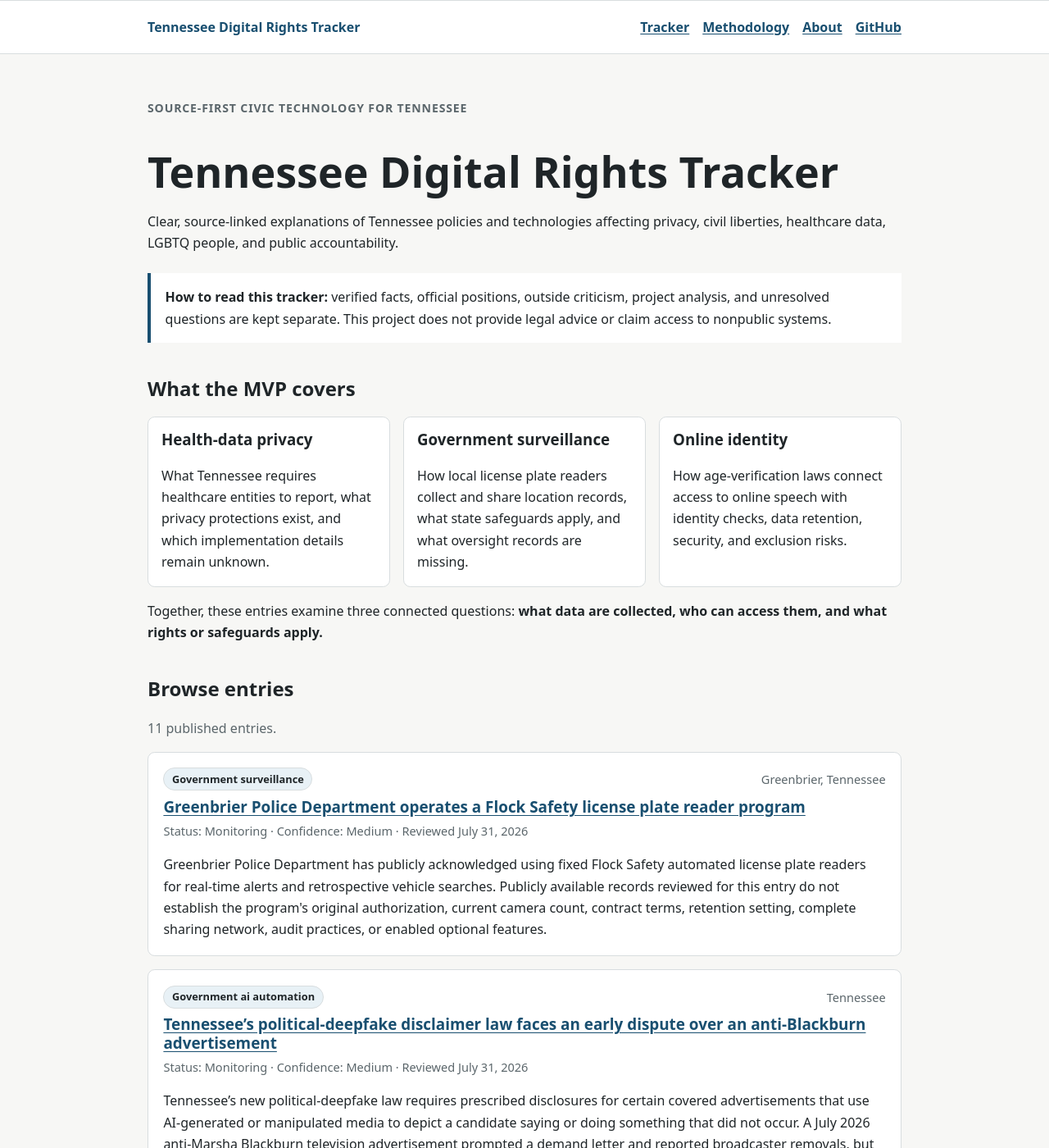
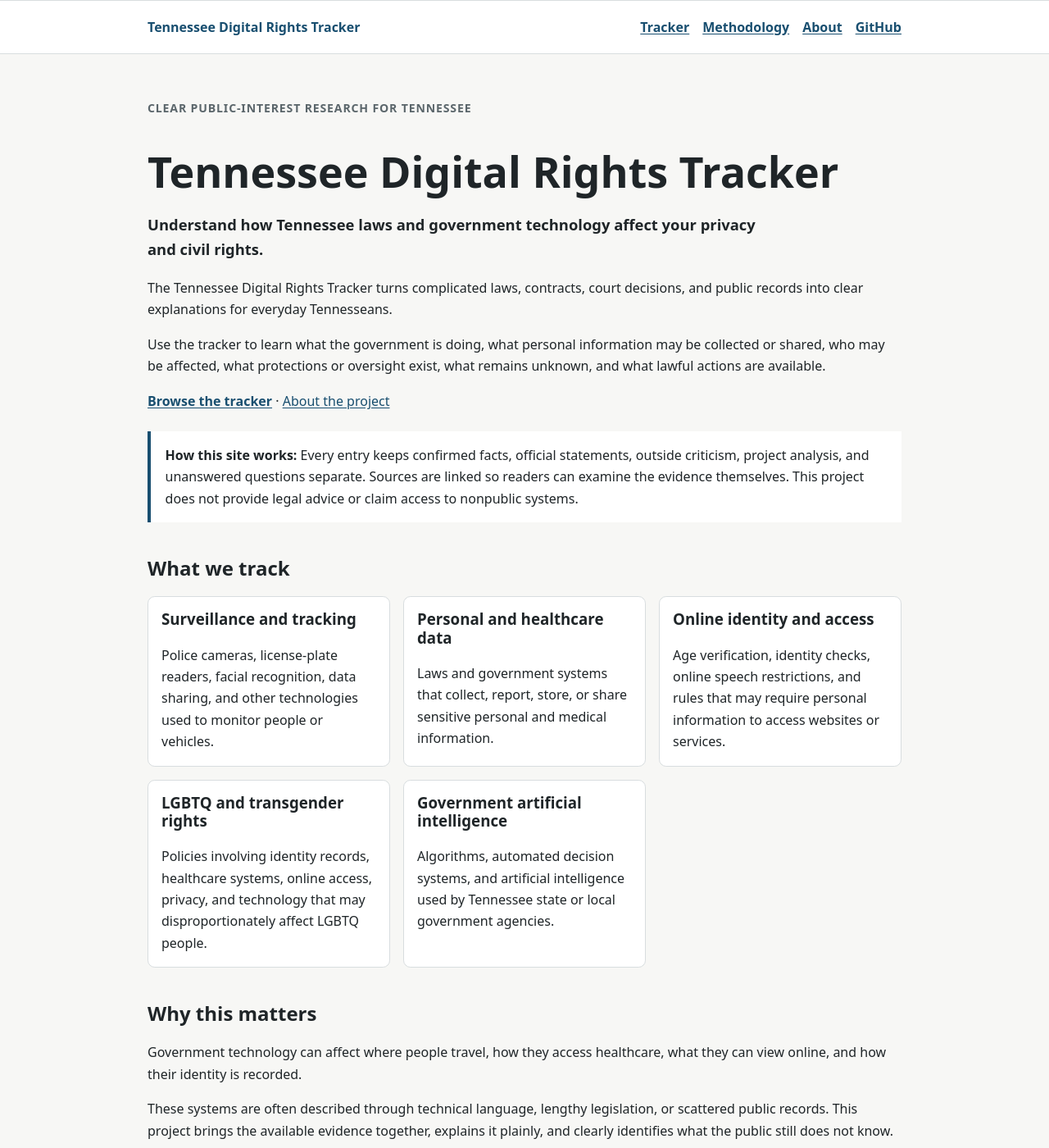
Before and after one commit to madebytommi/tennessee-digital-rights-tracker, a Jekyll site: the page built from index.md, in a window 1280 px wide and 1400 px high. Shown: the whole window at 82% size. Built offline with Jekyll 4.4.1, drawn with Linux system fonts in a browser that asks for light colours; some of the changed text lies outside the part shown.

Commit message:
Clarify homepage purpose and audience

```diff
--- a/index.md
+++ b/index.md
@@ -1,36 +1,55 @@
 ---
 layout: default
 title: Home
+summary: Clear, source-linked explanations of how Tennessee laws and government technologies affect privacy, identity, personal data, and civil rights.
 ---
 
-<p class="project-kicker">Source-first civic technology for Tennessee</p>
+<p class="project-kicker">Clear public-interest research for Tennessee</p>
 
 # Tennessee Digital Rights Tracker
 
-Clear, source-linked explanations of Tennessee policies and technologies affecting privacy, civil liberties, healthcare data, LGBTQ people, and public accountability.
+<p class="lede"><strong>Understand how Tennessee laws and government technology affect your privacy and civil rights.</strong></p>
+
+The Tennessee Digital Rights Tracker turns complicated laws, contracts, court decisions, and public records into clear explanations for everyday Tennesseans.
+
+Use the tracker to learn what the government is doing, what personal information may be collected or shared, who may be affected, what protections or oversight exist, what remains unknown, and what lawful actions are available.
+
+[**Browse the tracker**](#browse-entries) · [About the project]({{ '/about/' | relative_url }})
 
 <div class="notice">
-  <strong>How to read this tracker:</strong> verified facts, official positions, outside criticism, project analysis, and unresolved questions are kept separate. This project does not provide legal advice or claim access to nonpublic systems.
+  <strong>How this site works:</strong> Every entry keeps confirmed facts, official statements, outside criticism, project analysis, and unanswered questions separate. Sources are linked so readers can examine the evidence themselves. This project does not provide legal advice or claim access to nonpublic systems.
 </div>
 
-## What the MVP covers
+## What we track
 
 <div class="coverage-grid">
   <section class="coverage-card">
-    <h3>Health-data privacy</h3>
-    <p>What Tennessee requires healthcare entities to report, what privacy protections exist, and which implementation details remain unknown.</p>
+    <h3>Surveillance and tracking</h3>
+    <p>Police cameras, license-plate readers, facial recognition, data sharing, and other technologies used to monitor people or vehicles.</p>
   </section>
   <section class="coverage-card">
-    <h3>Government surveillance</h3>
-    <p>How local license plate readers collect and share location records, what state safeguards apply, and what oversight records are missing.</p>
+    <h3>Personal and healthcare data</h3>
+    <p>Laws and government systems that collect, report, store, or share sensitive personal and medical information.</p>
   </section>
   <section class="coverage-card">
-    <h3>Online identity</h3>
-    <p>How age-verification laws connect access to online speech with identity checks, data retention, security, and exclusion risks.</p>
+    <h3>Online identity and access</h3>
+    <p>Age verification, identity checks, online speech restrictions, and rules that may require personal information to access websites or services.</p>
+  </section>
+  <section class="coverage-card">
+    <h3>LGBTQ and transgender rights</h3>
+    <p>Policies involving identity records, healthcare systems, online access, privacy, and technology that may disproportionately affect LGBTQ people.</p>
+  </section>
+  <section class="coverage-card">
+    <h3>Government artificial intelligence</h3>
+    <p>Algorithms, automated decision systems, and artificial intelligence used by Tennessee state or local government agencies.</p>
   </section>
 </div>
 
-Together, these entries examine three connected questions: **what data are collected, who can access them, and what rights or safeguards apply.**
+## Why this matters
+
+Government technology can affect where people travel, how they access healthcare, what they can view online, and how their identity is recorded.
+
+These systems are often described through technical language, lengthy legislation, or scattered public records. This project brings the available evidence together, explains it plainly, and clearly identifies what the public still does not know.
 
 ## Browse entries
 
@@ -59,9 +78,15 @@
 <p>No researched entries have been published yet.</p>
 {% endif %}
 
-## Coverage areas
+## What each entry includes
 
-The tracker may expand into LGBTQ and transgender policy, government surveillance, health-data privacy, online identity and age verification, and government AI or automated decision systems.
+Each researched issue provides a plain-language summary, links to primary sources, confirmed facts, unresolved questions, information about who may be affected, privacy or civil-rights concerns, a confidence level, a review date, and practical lawful next steps.
+
+## Independent, careful, and privacy-conscious
+
+This is a nonpartisan public-interest research project. It does not provide legal advice, collect dossiers about private individuals, or publish sensitive personal information.
+
+When the available evidence does not support a conclusion, the tracker says so.
 
 ## Submit information or corrections
 
```
